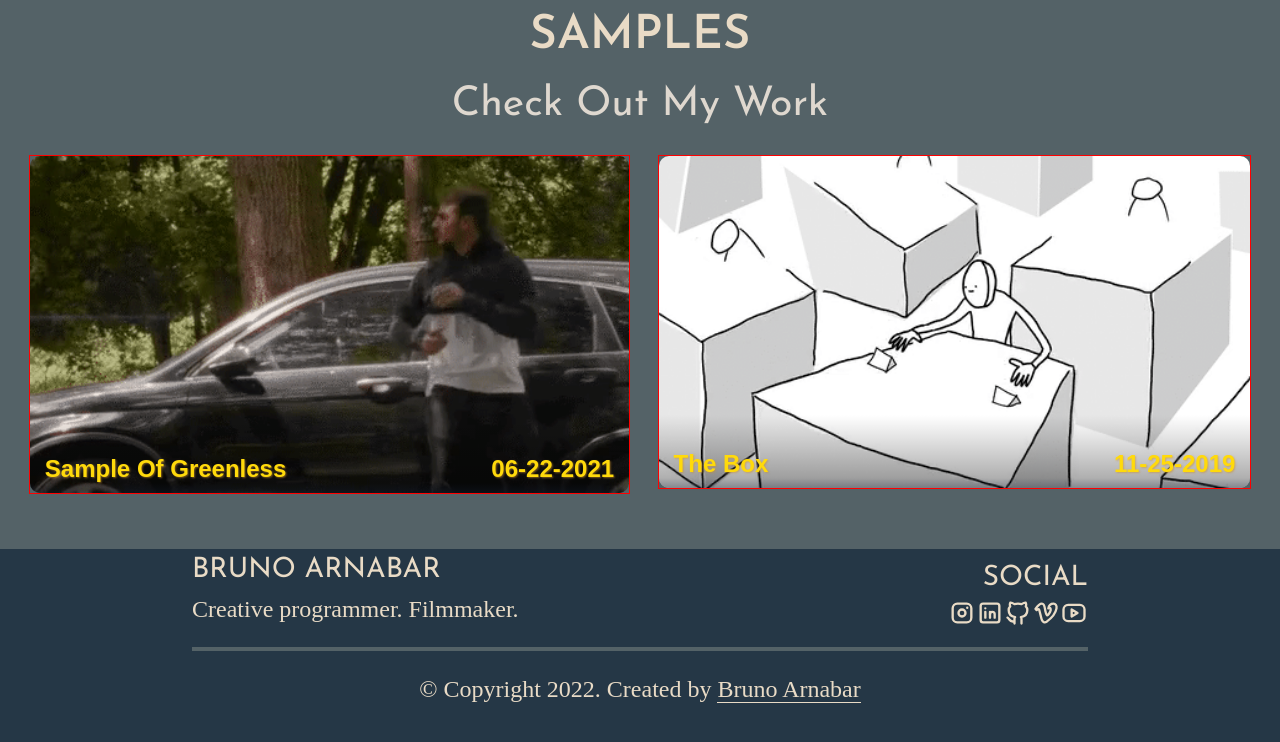
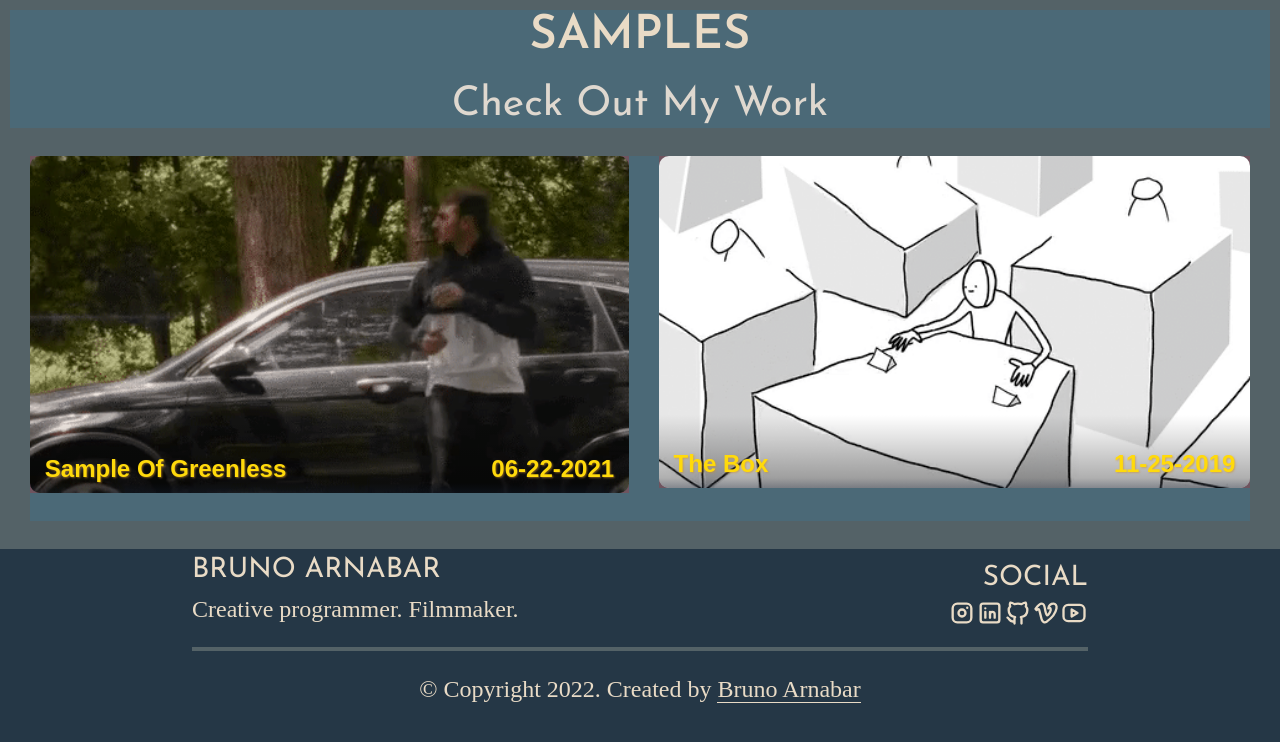
Before and after one commit to brunoarnabar/film-portfolio-deployment, a React (Create React App) app: page / in a window 1280 px wide. Shown: the top 742 px of the page. Built offline with nearby package versions, Linux system fonts and the light colour scheme; a web font is replaced by a local one.

Commit message:
Fixing Preview

```diff
--- a/src/Components/Sample/Films/Preview/preview.scss
+++ b/src/Components/Sample/Films/Preview/preview.scss
@@ -154,5 +154,5 @@ $max-col-count: 3;
 
 
 .PreviewContainer > * {
-  outline: red 1px solid;
+  background: hsl(0, 100%, 50%, 20%);
 }
--- a/src/Components/Sample/sample.scss
+++ b/src/Components/Sample/sample.scss
@@ -54,3 +54,7 @@ $max-col-count: 3;
     }
   }
 }
+
+.SampleContainer > * {
+  background: hsl(200, 100%, 50%, 10%);
+}
```
